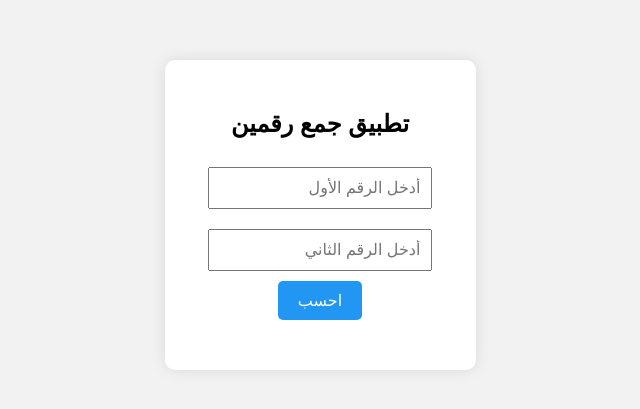
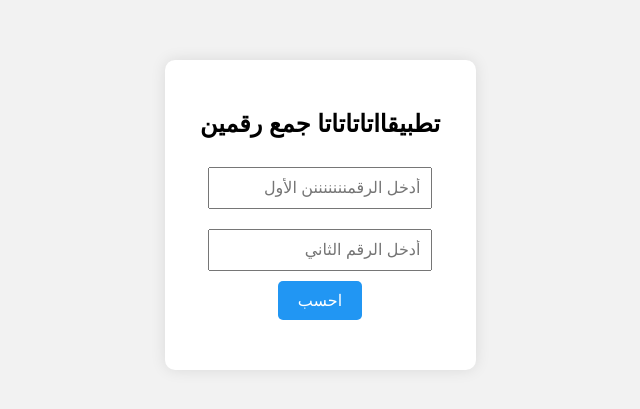
Before and after one commit to ahmed4iot/sum-web-app, a plain HTML site: page index.html in a window 1280 px wide. Shown: the part 193-602 px from the top of the page, without its empty margins (320-960 px from the left). Drawn offline with Linux system fonts and the light colour scheme.

Commit message:
تحديث محتوى الموقع

```diff
--- a/index.html
+++ b/index.html
@@ -48,8 +48,8 @@
 </head>
 <body>
   <div class="container">
-    <h2>تطبيق جمع رقمين</h2>
-    <input type="number" id="num1" placeholder="أدخل الرقم الأول">
+    <h2>تطبيقااتاتاتاتا جمع رقمين</h2>
+    <input type="number" id="num1" placeholder="أدخل الرقمنننننننن الأول">
     <br>
     <input type="number" id="num2" placeholder="أدخل الرقم الثاني">
     <br>
```
